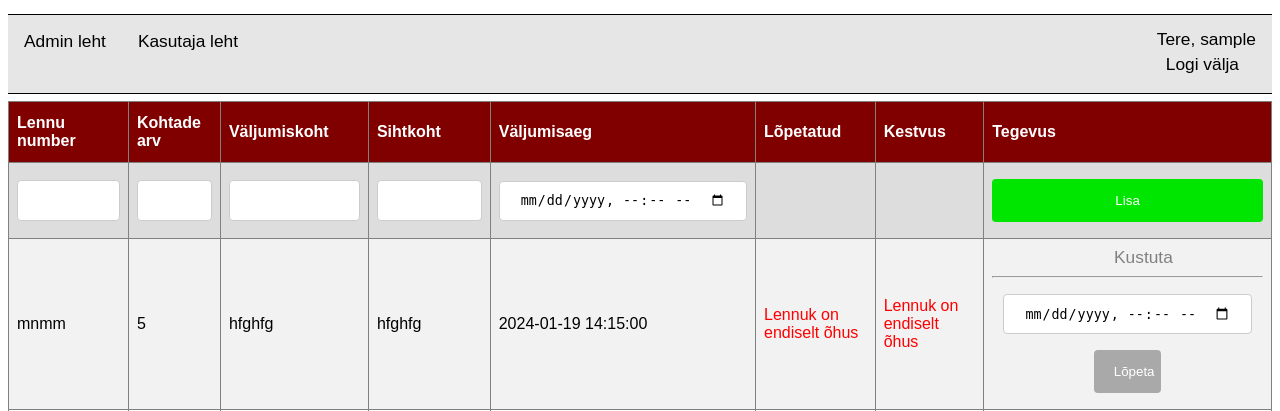
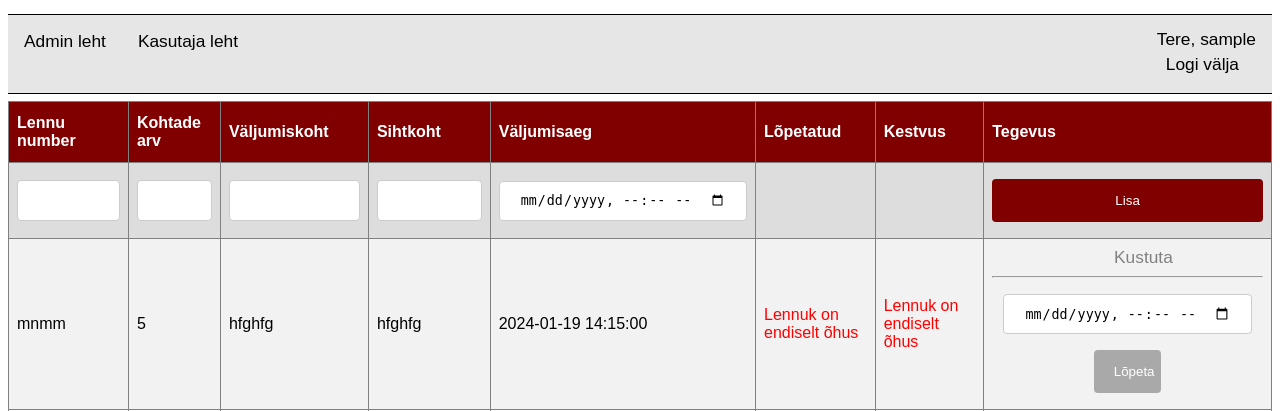
Before and after one commit to tirfall/lennujaam, a PHP site: page /lennuhaldus.php in a window 1280 px wide, with the pointer over the restyled element; the page is wider, and only the part inside the window is pictured. Shown: the part 332-743 px from the top of that part. Run offline with PHP 8.4, Linux system fonts and the light colour scheme; the visitor is signed in with stand-in values (Sample User, id 1); data comes from the database, SQL or seed files in the repository.

Commit message:
6: Muutis värvi, kui hõljumine on #800000

```diff
--- a/lennustyle.css
+++ b/lennustyle.css
@@ -210,7 +210,7 @@ button:hover{
 }
 
 #lisavarvhover:hover{
-    background-color: #00e600;
+    background-color: #800000;
 }
 .btnhal1{
     text-align: center;
```
